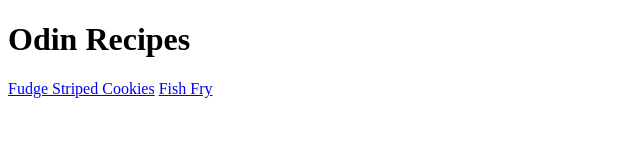
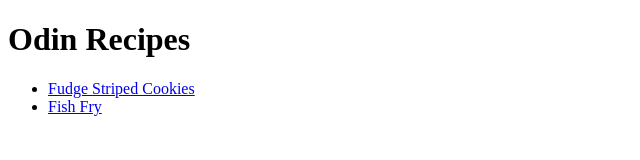
Before and after one commit to YoImJack/odin-recipes, a plain HTML site: page index.html in a window 1280 px wide. Shown: the whole page, without its empty margins (0-640 px from the left). Drawn offline with Linux system fonts and the light colour scheme.

Commit message:
Put index links in list

```diff
--- a/index.html
+++ b/index.html
@@ -8,8 +8,9 @@
 
     <body>
         <h1>Odin Recipes</h1>
-        <a href="recipes/cookies.html">Fudge Striped Cookies</a>
-        <a href="recipes/fishFry.html">Fish Fry</a>
-
+        <ul>
+        <li><a href="recipes/cookies.html">Fudge Striped Cookies</a></li>
+        <li><a href="recipes/fishFry.html">Fish Fry</a></li>
+        </ul>
     </body>
 </html>
```
